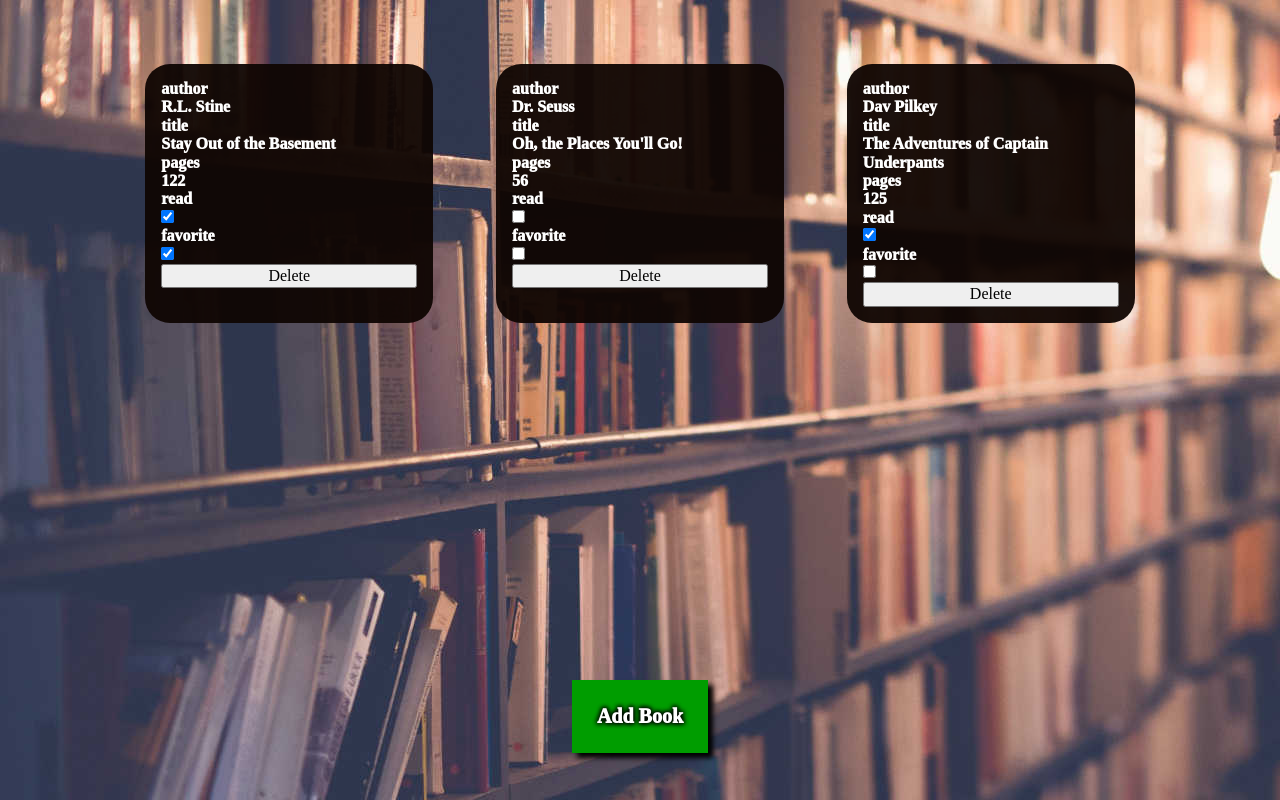
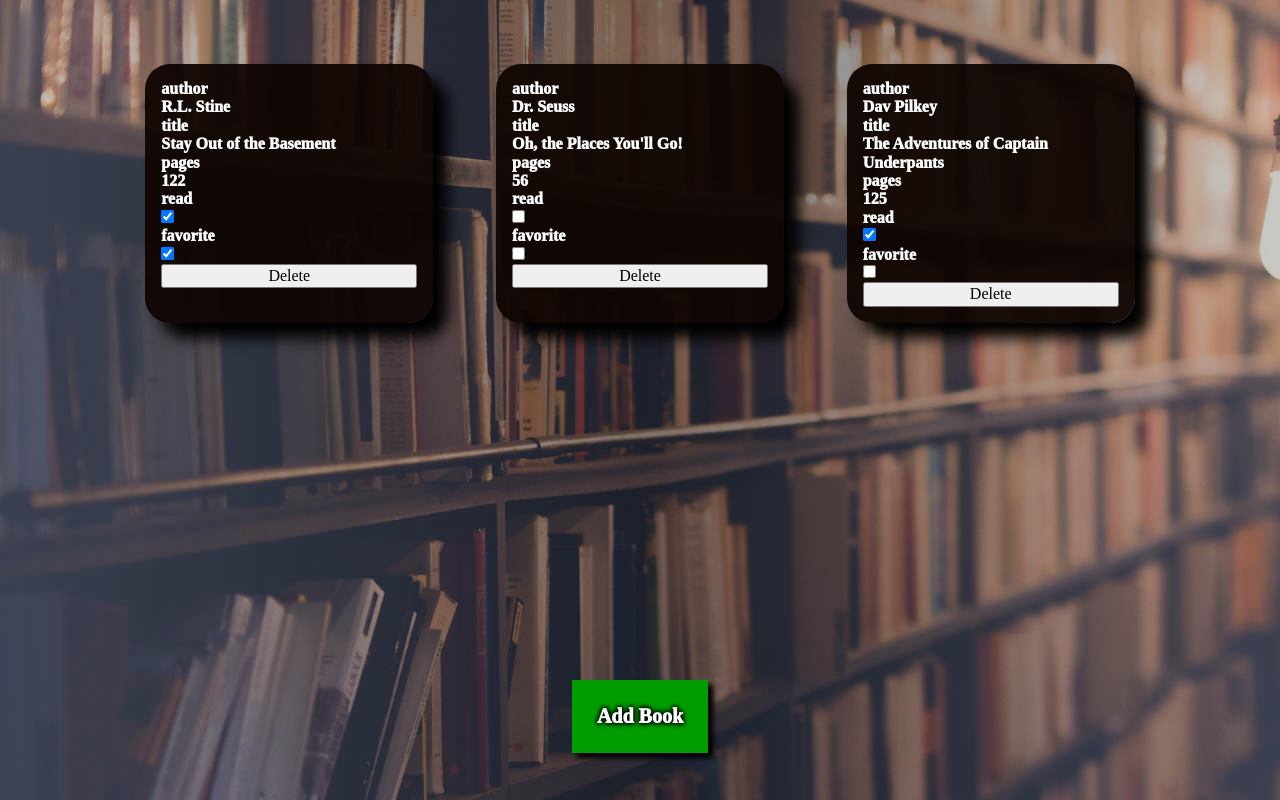
Before and after one commit to Accellerant/JS-OdinLibrary, a plain HTML site: page index.html in a window 1280 px wide. Drawn offline with Linux system fonts and the light colour scheme.

Commit message:
body bg gradient added, bookEntry box-shadow added

```diff
--- a/style.css
+++ b/style.css
@@ -16,7 +16,10 @@ body {
     Photo by Janko Ferlic from Pexels:
     https://www.pexels.com/photo/light-inside-library-590493/
     */
-    background-image: url('./images/pexels-janko-ferlic-590493_Edit.jpg');
+    background: linear-gradient(0.25turn, rgba(85, 85, 85, 0.3),
+                                        rgba(11, 11, 11, 0.52),
+                                        rgba(85, 85, 85, 0.3)),
+                url('./images/pexels-janko-ferlic-590493_Edit.jpg');
     min-height: 100vh;
 }
 
@@ -40,6 +43,7 @@ body {
     margin: 1em;
     display: flex;
     flex-direction: column;
+    box-shadow: 15px 15px 15px black;
 }
 
 .containerButton {
```
